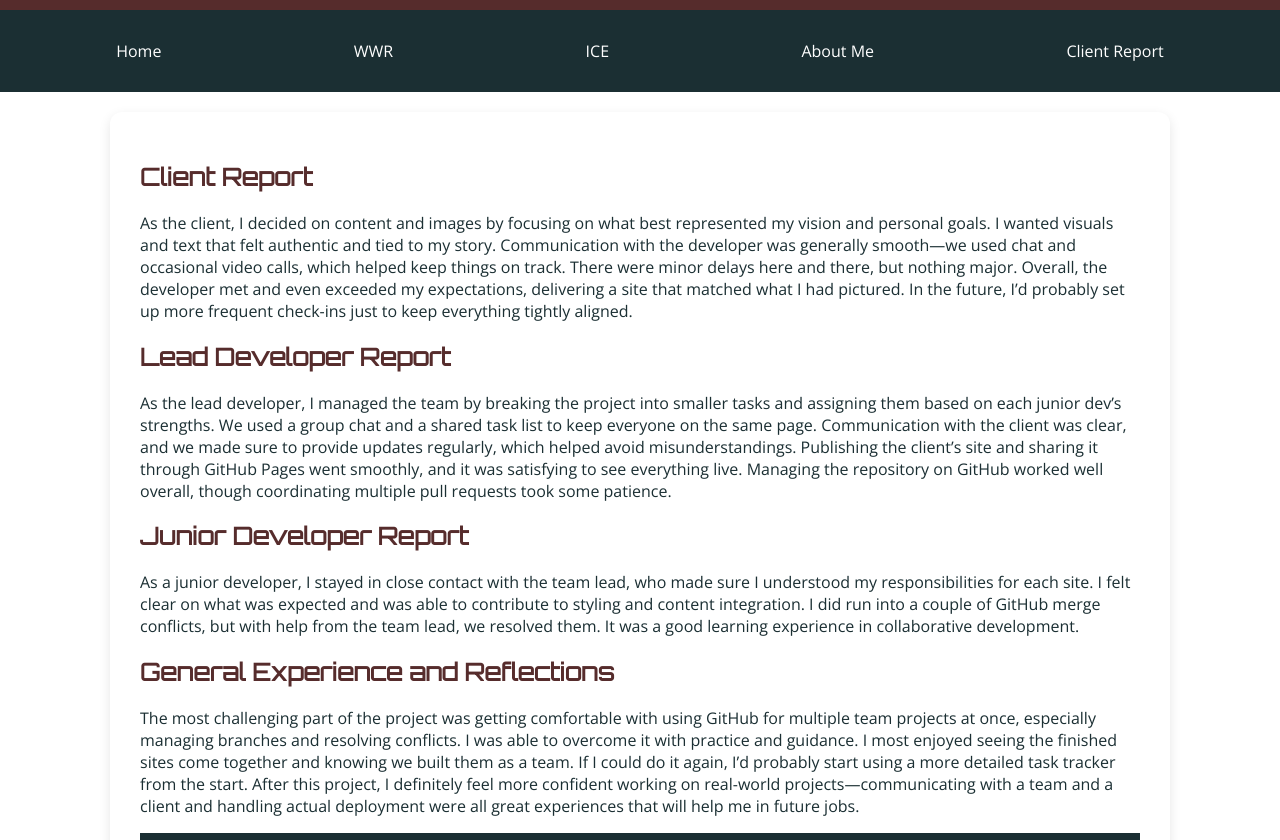
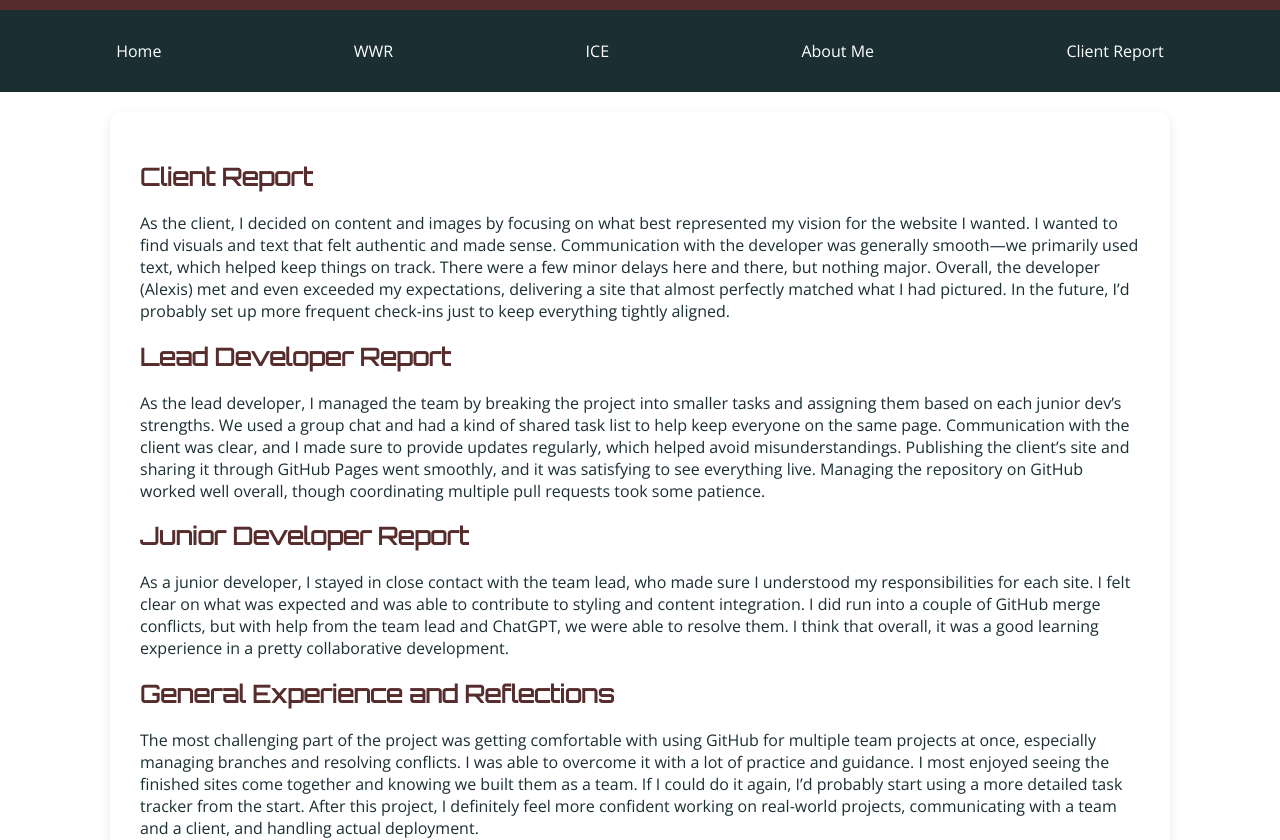
Before and after one commit to CodyStuart02/Portal-Page, a plain HTML site: page client_report.html in a window 1280 px wide. Shown: the part 113-953 px from the top of the page. Drawn offline with nearby package versions, Linux system fonts and the light colour scheme.

Commit message:
Update client_report.html

```diff
--- a/client_report.html
+++ b/client_report.html
@@ -27,20 +27,20 @@
        <h2>Client Report</h2>
             <p>
                 As the client, I decided on content and images by focusing on what best represented my
-                vision and personal goals. I wanted visuals and text that felt authentic and tied to
-                my story. Communication with the developer was generally smooth—we used chat and
-                occasional video calls, which helped keep things on track. There were minor delays
-                here and there, but nothing major. Overall, the developer met and even exceeded my
-                expectations, delivering a site that matched what I had pictured. In the future, I’d
+                vision for the website I wanted. I wanted to find visuals and text that felt authentic and made sense.
+                Communication with the developer was generally smooth—we primarily used text,
+                which helped keep things on track. There were a few minor delays
+                here and there, but nothing major. Overall, the developer (Alexis) met and even exceeded my
+                expectations, delivering a site that almost perfectly matched what I had pictured. In the future, I’d
                 probably set up more frequent check-ins just to keep everything tightly aligned.
             </p>
 
             <h2>Lead Developer Report</h2>
             <p>
                 As the lead developer, I managed the team by breaking the project into smaller tasks
-                and assigning them based on each junior dev’s strengths. We used a group chat and a
-                shared task list to keep everyone on the same page. Communication with the client was
-                clear, and we made sure to provide updates regularly, which helped avoid misunderstandings.
+                and assigning them based on each junior dev’s strengths. We used a group chat and had a kind of
+                shared task list to help keep everyone on the same page. Communication with the client was
+                clear, and I made sure to provide updates regularly, which helped avoid misunderstandings.
                 Publishing the client’s site and sharing it through GitHub Pages went smoothly, and it
                 was satisfying to see everything live. Managing the repository on GitHub worked well
                 overall, though coordinating multiple pull requests took some patience.
@@ -51,20 +51,19 @@
                 As a junior developer, I stayed in close contact with the team lead, who made sure I
                 understood my responsibilities for each site. I felt clear on what was expected and was
                 able to contribute to styling and content integration. I did run into a couple of GitHub
-                merge conflicts, but with help from the team lead, we resolved them. It was a good
-                learning experience in collaborative development.
+                merge conflicts, but with help from the team lead and ChatGPT, we were able to resolve them.
+                I think that overall, it was a good learning experience in a pretty collaborative development.
             </p>
 
             <h2>General Experience and Reflections</h2>
             <p>
                 The most challenging part of the project was getting comfortable with using GitHub for
                 multiple team projects at once, especially managing branches and resolving conflicts.
-                I was able to overcome it with practice and guidance. I most enjoyed seeing the finished
+                I was able to overcome it with a lot of practice and guidance. I most enjoyed seeing the finished
                 sites come together and knowing we built them as a team. If I could do it again, I’d
                 probably start using a more detailed task tracker from the start. After this project,
-                I definitely feel more confident working on real-world projects—communicating with a
-                team and a client and handling actual deployment were all great experiences that will
-                help me in future jobs.
+                I definitely feel more confident working on real-world projects, communicating with a
+                team and a client, and handling actual deployment.
             </p>
                 </section>
 
```
